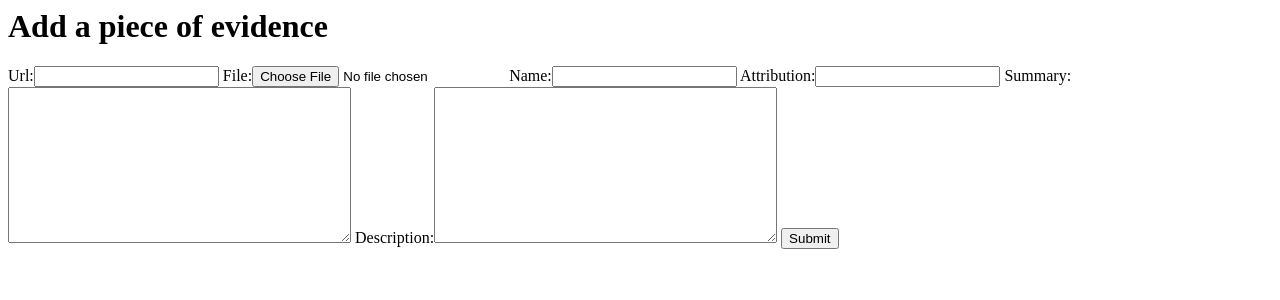
After one commit to marcelkornblum/dialectic, a Django app: a page that uses svr/app/policies/templates/evidence_add.html in a window 1280 px wide. The commit adds this page. Shown: the top 300 px of the page. Run offline with Django 3.2, Linux system fonts and the light colour scheme; a user stored in the database is signed in; tables that the repository leaves empty hold one stand-in row (values such as "Sample post").

Commit message:
policy choices and evidence can be created via forms

```diff
--- /dev/null
+++ b/svr/app/policies/forms.py
@@ -0,0 +1,44 @@
+from django import forms
+
+from .models import Evidence, Policy
+
+class EvidenceForm(forms.ModelForm):
+    class Meta:
+        model = Evidence
+        fields = [
+            'url',
+            'file',
+            'name',
+            'attribution',
+            'summary',
+            'description',
+            'topic'
+        ]
+        widgets = {
+            'topic': forms.HiddenInput
+        }
+
+    def clean(self):
+        cleaned_data = super(EvidenceForm, self).clean()
+        url = cleaned_data.get('url')
+        file_upload = cleaned_data.get('file')
+        if not url or file_upload:
+            raise forms.ValidationError("You must either upload a file or enter a URL")
+
+class PolicyForm(forms.ModelForm):
+    class Meta:
+        model = Policy
+        fields = [
+            'name',
+            'summary',
+            'description',
+            'topic'
+        ]
+        widgets = {
+            'topic': forms.HiddenInput
+        }
+
+    def save(self, *args, **kwargs):
+        policy = super(PolicyForm, self).save(*args, **kwargs)
+        policy.open()
+        policy.save()
--- a/svr/app/policies/models.py
+++ b/svr/app/policies/models.py
@@ -220,7 +220,8 @@ class EvidenceManager(models.Manager):
 
 class Evidence(VoteMixin):
     topic = models.ForeignKey(Topic, related_name='evidence')
-    name = models.CharField(max_length=200)
+    name = models.CharField(max_length=200, blank=True, default="")
+    attribution = models.CharField(max_length=200, blank=True, default="")
     summary = models.TextField(blank=True, default="")
     description = models.TextField(blank=True, default="")
     file = models.FileField(blank=True, null=True)
--- /dev/null
+++ b/svr/app/policies/templates/evidence_add.html
@@ -0,0 +1,10 @@
+{% extends "base.html" %}
+
+{% block content %}
+<h1>Add a piece of evidence</h1>
+<form action="." method="post">
+    {% csrf_token %}
+    {{ form }}
+    <input type="submit" value="Submit" />
+</form>
+{% endblock %}
--- a/svr/app/policies/urls.py
+++ b/svr/app/policies/urls.py
@@ -6,4 +6,6 @@ urlpatterns = patterns('',
     url(r'^(?P<policy_id>[0-9]+)/$', views.policy_detail, name='policies_policy_detail'),
     url(r'^debate/$', views.topic_list, name='policies_topic_list'),
     url(r'^debate/(?P<topic_id>[0-9]+)/$', views.topic_detail, name='policies_topic_detail'),
+    url(r'^debate/(?P<topic_id>[0-9]+)/policy/add/$', views.policy_add, name='policies_policy_add'),
+    url(r'^debate/(?P<topic_id>[0-9]+)/evidence/add/$', views.evidence_add, name='policies_evidence_add'),
 )
--- a/svr/app/policies/views.py
+++ b/svr/app/policies/views.py
@@ -1,5 +1,10 @@
-from django.shortcuts import render, get_object_or_404
+from django.contrib import messages
+from django.contrib.auth.decorators import login_required
+from django.core.urlresolvers import reverse
+from django.shortcuts import render, get_object_or_404, redirect
+
 from .models import Topic, Policy
+from .forms import EvidenceForm, PolicyForm
 
 def topic_list(request):
     open_topics = Topic.objects.open()
@@ -38,3 +43,39 @@ def policy_detail(request, policy_id):
             'policy': policy,
         }
     )
+
+@login_required
+def policy_add(request, topic_id):
+    topic = get_object_or_404(Topic, pk=topic_id)
+    if request.method == 'POST':
+        form = PolicyForm(request.POST)
+        if form.is_valid():
+            form.save()
+            messages.info(request, "Your policy has been added")
+            return redirect(reverse('policies_topic_detail', args=(topic_id)))
+        else:
+            messages.warning(request, "Something went wrong, we couldn't add that")
+    else:
+        form = PolicyForm(initial={'topic': topic})
+    return render(request, 'policy_add.html', {
+            'form': form,
+        }
+    )
+
+@login_required
+def evidence_add(request, topic_id):
+    topic = get_object_or_404(Topic, pk=topic_id)
+    if request.method == 'POST':
+        form = EvidenceForm(request.POST)
+        if form.is_valid():
+            form.save()
+            messages.info(request, "Your evidence has been added")
+            return redirect(reverse('policies_topic_detail', args=(topic_id)))
+        else:
+            messages.warning(request, "Something went wrong, we couldn't add that")
+    else:
+        form = EvidenceForm(initial={'topic': topic})
+    return render(request, 'evidence_add.html', {
+            'form': form,
+        }
+    )
--- a/svr/app/voting/views.py
+++ b/svr/app/voting/views.py
@@ -13,7 +13,7 @@ def voteup(request, app_name, model_name, object_id):
     if vote.is_upvote is True:
         messages.info(request, "Your upvote has been registered")
     else:
-        messages.warn(request, "Your previous vote has been cancelled")
+        messages.warning(request, "Your previous vote has been cancelled")
     return redirect(_get_redirect_location(request))
 
 @login_required
@@ -26,7 +26,7 @@ def votedown(request, app_name, model_name, object_id):
     if vote.is_upvote is False:
         messages.info(request, "Your downvote has been registered")
     else:
-        messages.warn(request, "Your previous vote has been cancelled")
+        messages.warning(request, "Your previous vote has been cancelled")
     return redirect(_get_redirect_location(request))
 
 def _get_instance(app_name, model_name, object_id):
```
Also changed, not shown: svr/app/policies/templates/policy_add.html (added, +10 -0 lines), svr/app/policies/templates/topic_detail.html (+5 -3 lines), svr/app/policies/migrations/0005_auto_20150504_1543.py (added).
